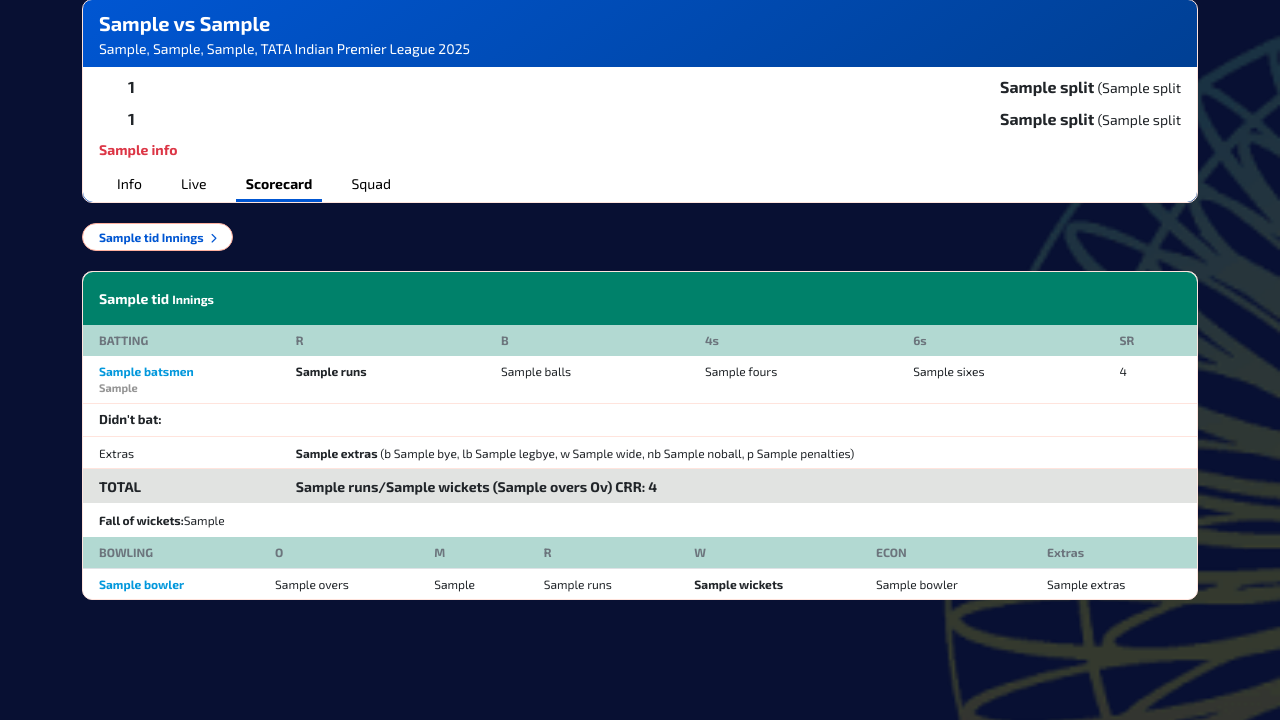
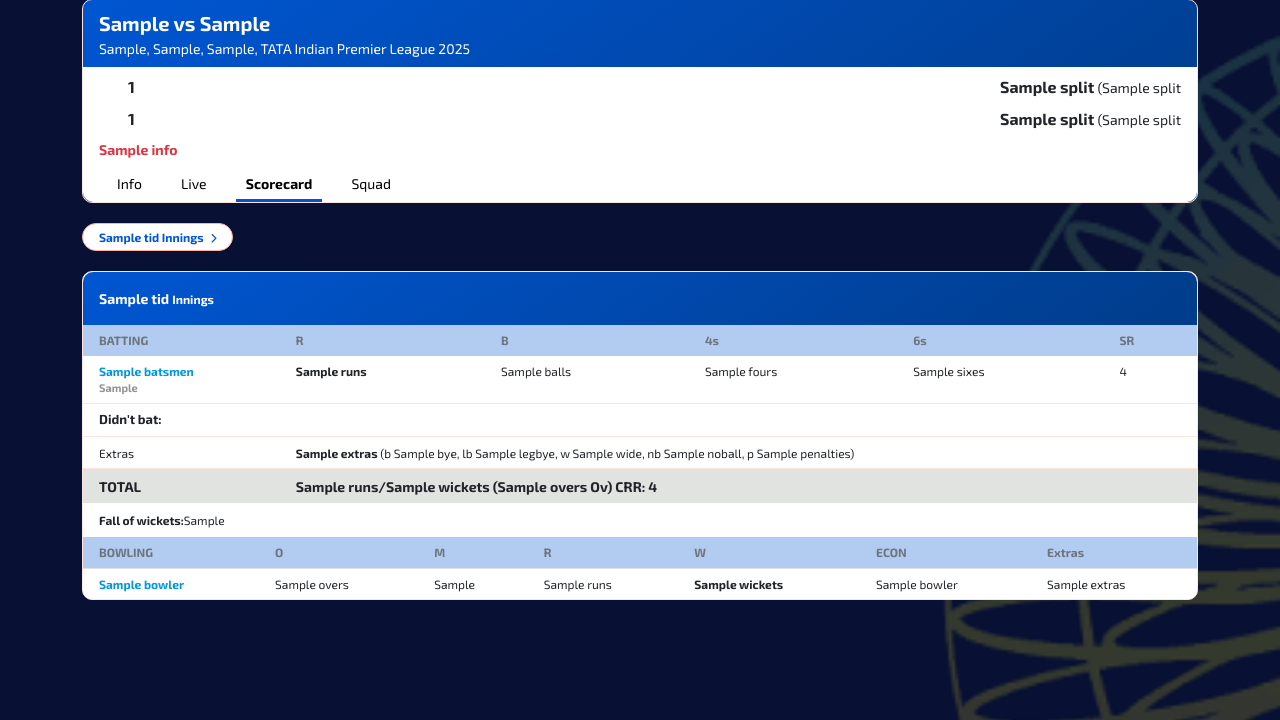
Before and after one commit to rakshith2000/tataipl2025, a Flask app: template IPL/templates/scorecard.html in a window 1280 px wide, after a click that opens the changed part. Shown: the part 80-800 px from the top of the page. Run offline with Flask 3, Linux system fonts and the light colour scheme; the template is opened without the code that fills it: most values are stand-ins (such as "Sample title", 1, 10 or a date in 2020); some libraries are stand-ins or nearby versions.

Commit message:
Updated All FR Living

```diff
--- a/IPL/templates/live.html
+++ b/IPL/templates/live.html
@@ -315,7 +315,7 @@
 		  <div class="table-responsive">
 		    <table class="table font_12 mb-0">
   <thead class="border-0">
-    <tr class="bg-greenlight">
+    <tr class="bg-bluelight">
       <th class="text-muted">BATTERS</th>
       <th class="text-muted">R</th>
       <th class="text-muted">B</th>
@@ -349,7 +349,7 @@
 	  <td>{{ dt3['now_batting']['b2']['stats']['sixes'] }}</td>
 	  <td>{{ dt3['now_batting']['b2']['stats']['strike_rate'] }}</td>
     </tr>{% endif %}
-    <tr class="bg-greenlight">
+    <tr class="bg-bluelight">
       <th class="text-muted">BOWLERS</th>
       <th class="text-muted">O</th>
       <th class="text-muted">M</th>
--- a/IPL/templates/scorecard.html
+++ b/IPL/templates/scorecard.html
@@ -187,7 +187,7 @@
           {% set team = result[3] if result else "NA" %}
           {% set name = result[2] if result else dt3['player_of_match']['player_name'] %}
           <div class="score_2_inner border rounded_10 bg-white mt-3">
-              <b class="bg_green font_18 d-block px-3 text-white text-center pt-2 pb-2 rounded_top">Player of the Match</b>
+              <b class="bg-blue-grad font_18 d-block px-3 text-white text-center pt-2 pb-2 rounded_top">Player of the Match</b>
               <div class="potm-content">
                   <a href="{{ url_for('main.squad_details', team=team, name=name) }}">
                   <div class="potm-image" style="{% if team == 'RCB' %} --c1: {{ clr2[team]['c3'] }}; --c2: {{ clr2[team]['c1'] }} {% elif team == 'GT' %} --c1: {{ clr2[team]['c3'] }}; --c2: {{ clr2[team]['c2'] }} {% elif team == 'MI' %} --c1: {{ clr2[team]['c3'] }}; --c2: {{ clr2[team]['c2'] }}  {% elif team == 'PBKS' %} --c1: {{ clr2[team]['c2'] }}; --c2: {{ clr2[team]['c1'] }} {% elif team == 'KKR' %} --c1: {{ clr2[team]['c2'] }}; --c2: {{ clr2[team]['c3'] }} {% else %} --c1: {{ clr2[team]['c1'] }}; --c2: {{ clr2[team]['c2'] }} {% endif %};">
@@ -228,11 +228,11 @@
                 {% set is_active = dt3['score_strip'][loop.index0]['currently_batting'] %}
 			  <div class="tab-pane {% if is_active %}active{% endif %}" id="profile{{ loop.index }}">
 			   <div class="score_2_inner border rounded_10 bg-white mt-3">
-			     <b class="bg_green font_14 d-block px-3 text-white pt-3 pb-3 rounded_top">{{ tid[i['batting_team_id']][1] }} <span class="font_12">Innings</span> </b>
+			     <b class="bg-blue-grad font_14 d-block px-3 text-white pt-3 pb-3 rounded_top">{{ tid[i['batting_team_id']][1] }} <span class="font_12">Innings</span> </b>
 				 <div class="table-responsive">
 		    <table class="table font_12 mb-0">
   <thead class="border-0">
-    <tr class="bg-greenlight">
+    <tr class="bg-bluelight">
       <th class="text-muted">BATTING</th>
       <th class="text-muted">R</th>
       <th class="text-muted">B</th>
@@ -292,7 +292,7 @@
 				 <div class="table-responsive">
 				 <table class="table font_12 mb-0">
   <thead class="border-0">
-    <tr class="bg-greenlight">
+    <tr class="bg-bluelight">
       <th class="text-muted">BOWLING</th>
 	  <th class="text-muted">O</th>
       <th class="text-muted">M</th>
```
Also changed, not shown: IPL/templates/livesquad.html (+5 -5 lines).
